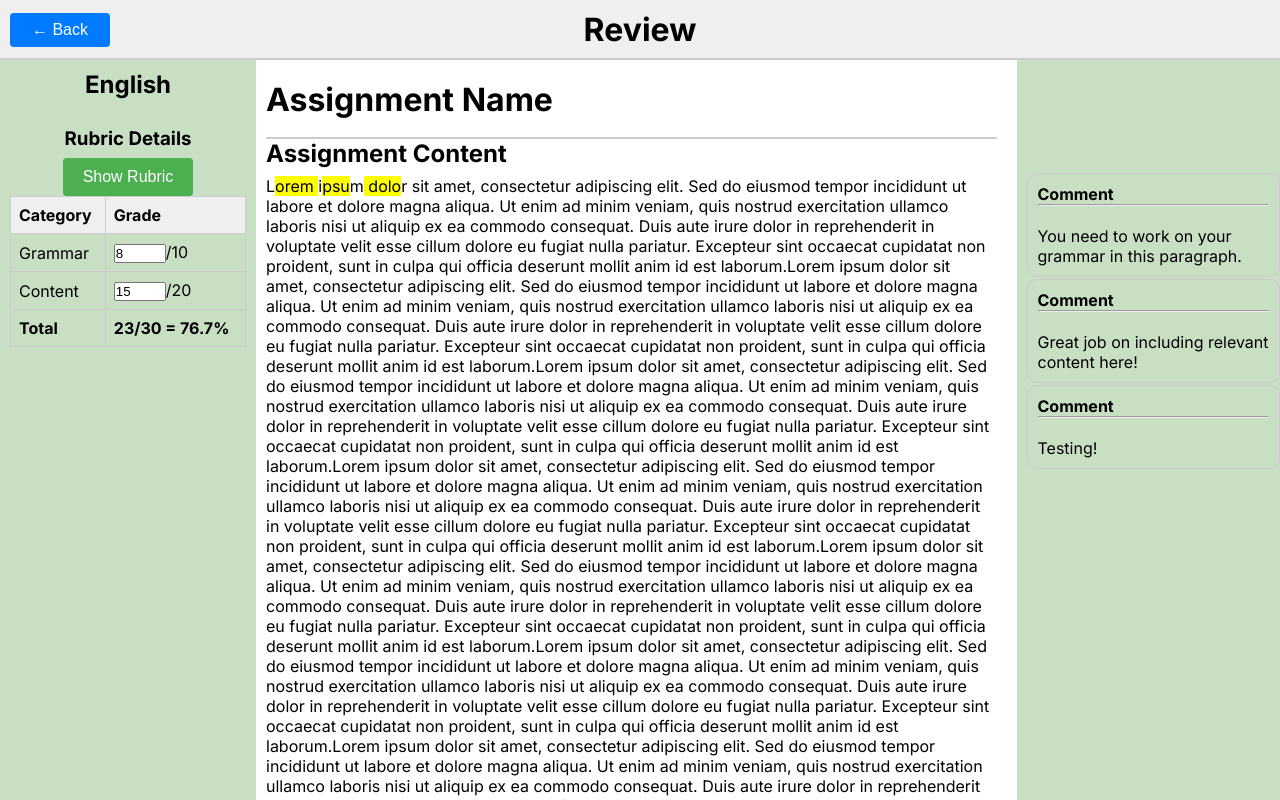
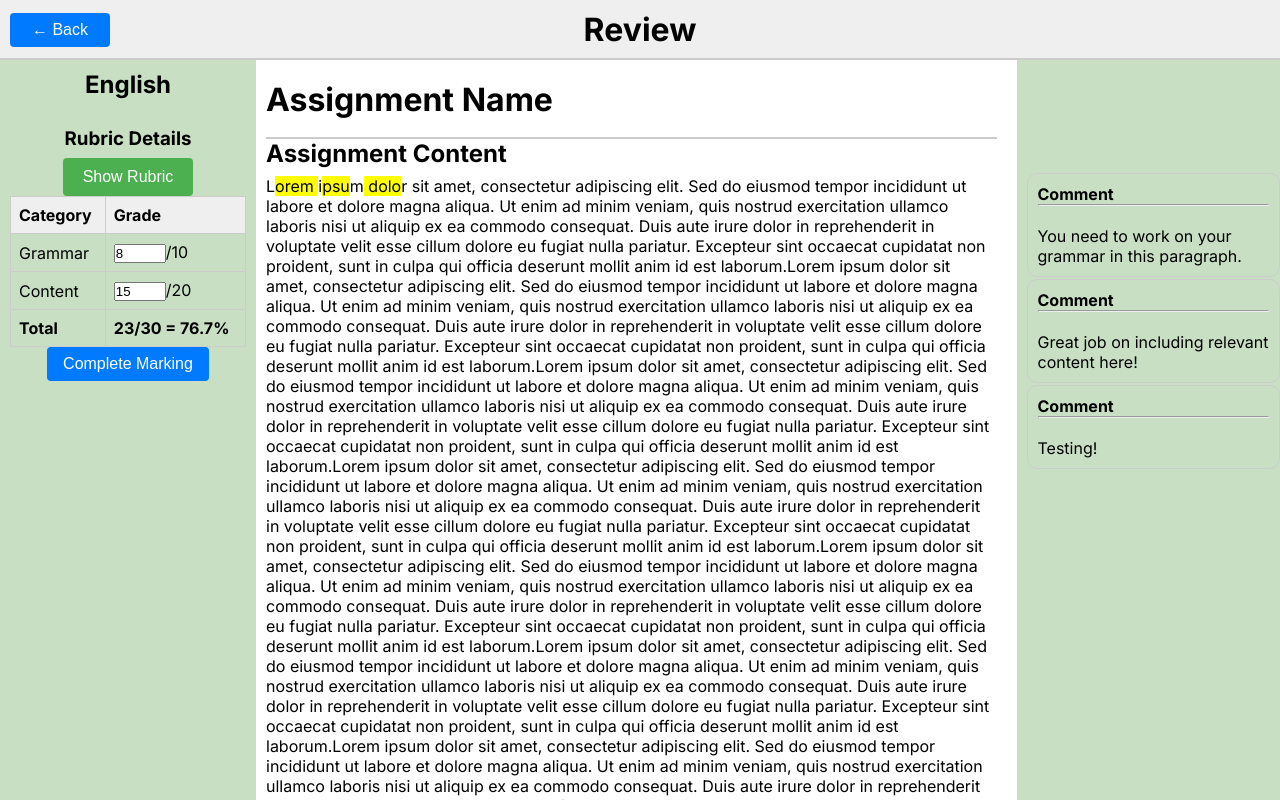
Before and after one commit to Flying-Kimbo/c302p3, a Next.js app: page /instructor/assignments/review in a window 1280 px wide. Built offline with nearby package versions, Linux system fonts and the light colour scheme.

Commit message:
added "complete marking" button

```diff
--- a/src/app/instructor/assignments/review/page.tsx
+++ b/src/app/instructor/assignments/review/page.tsx
@@ -35,6 +35,12 @@ const InstructorGradeSummary = () => {
     console.log("Show rubric");
   };
 
+  const handleCompleteMarking = () => {
+    // Logic to complete marking
+    console.log("Complete marking");
+    location.href = "/instructor/assignments";
+  }
+
   return (
     <div className={styles['left-column-content']}>
       <button className={styles['grade-summary-button']} onClick={handleShowRubric}>
@@ -69,6 +75,9 @@ const InstructorGradeSummary = () => {
           </tr>
         </tbody>
       </table>
+      <button onClick={handleCompleteMarking}>
+        Complete Marking
+      </button>
     </div>
   );
 };
```
Also changed, not shown: 1 other file (tests, documents, lock files or other folders).
